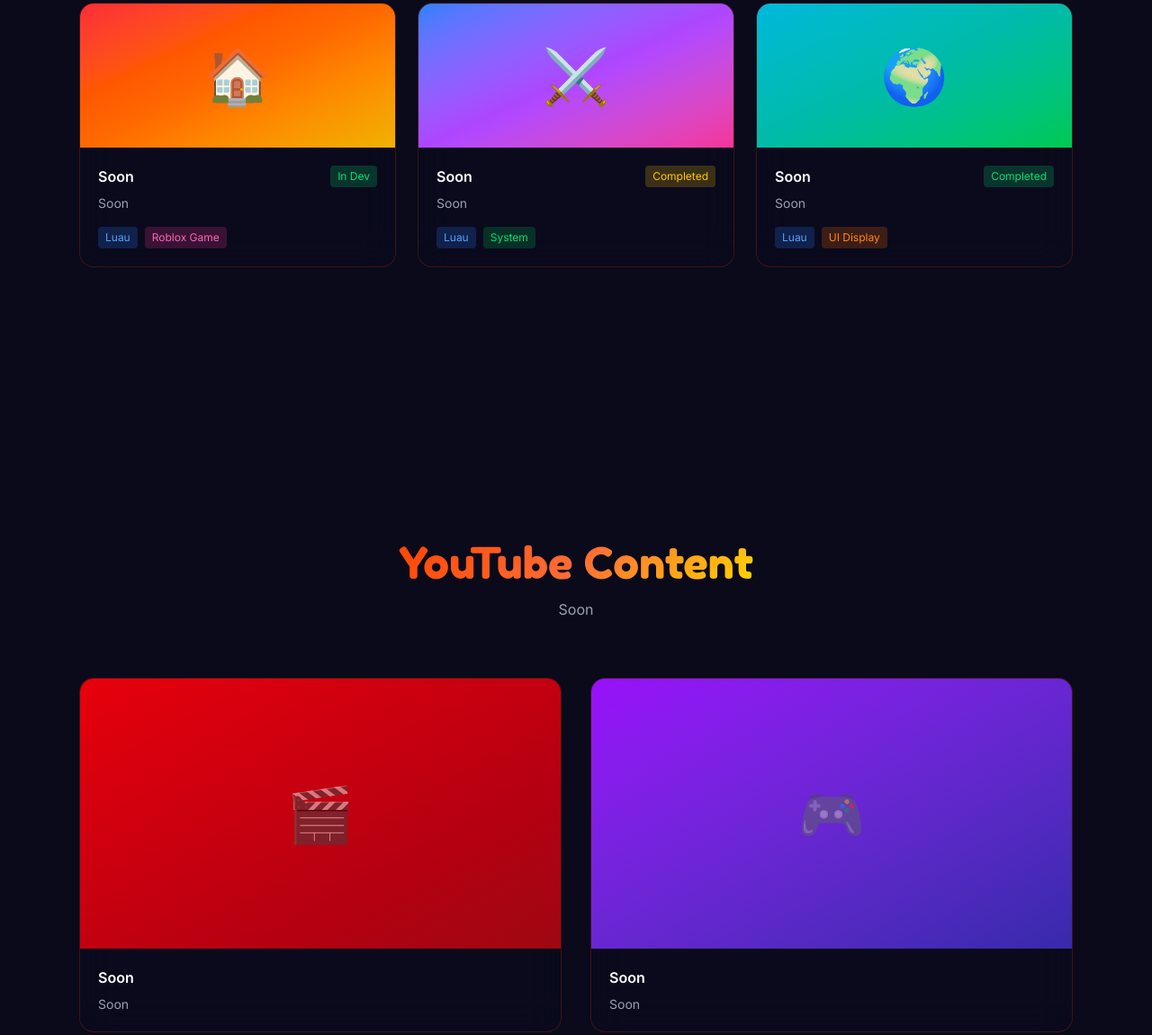
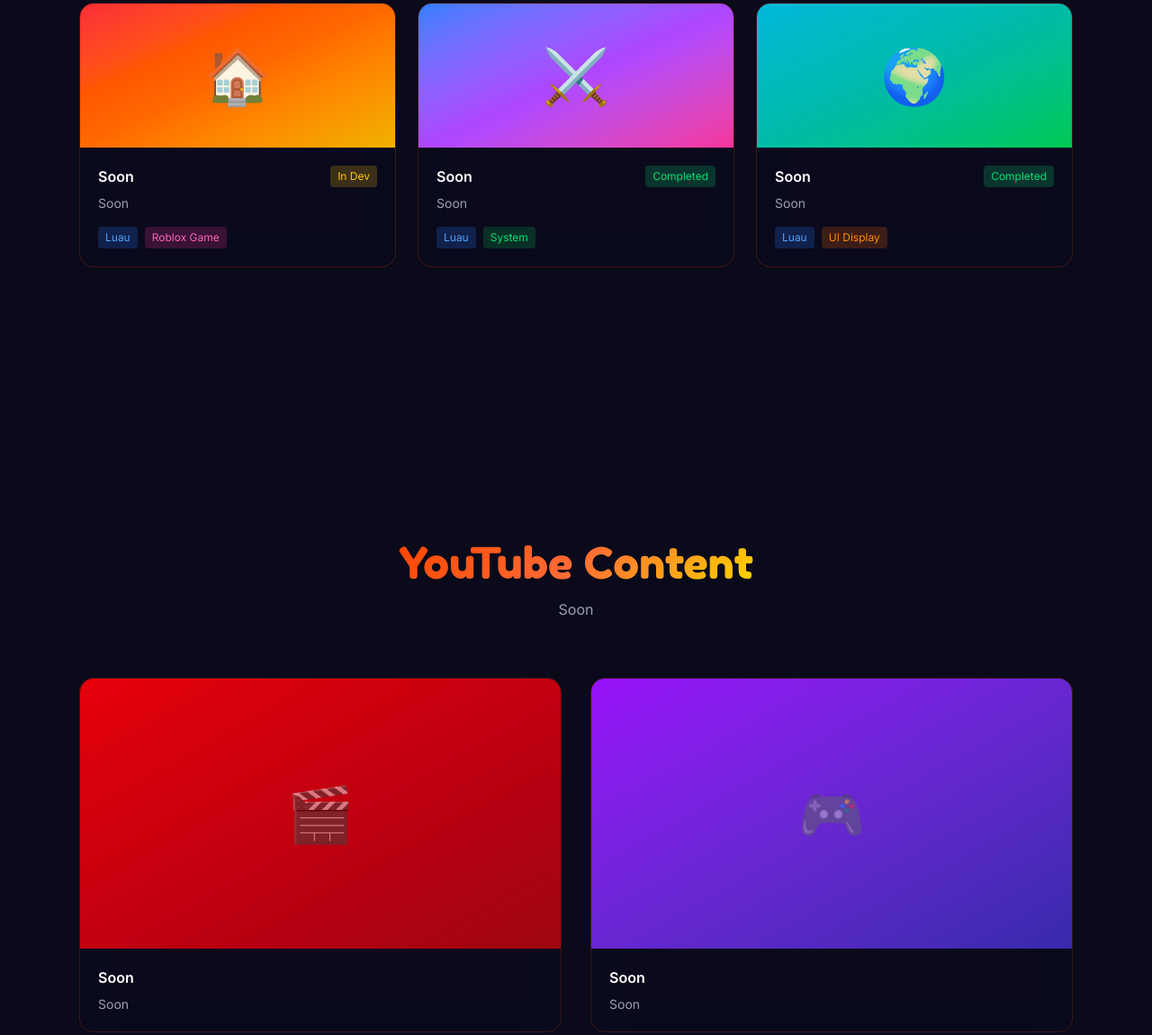
Before and after one commit to not-fireball/portfolio, a website: page public/index.html in a window 1280 px wide. Shown: the part 3526-4676 px from the top of the page at 90% size. Drawn offline with nearby package versions, Linux system fonts and the light colour scheme; files that its build step writes are made by us from their sources; no server answers.

Commit message:
Update status colors for development and completion

```diff
--- a/public/index.html
+++ b/public/index.html
@@ -564,7 +564,7 @@
       </div>
       <div class="p-5">
        <div class="flex items-center justify-between mb-2">
-        <h3 class="font-semibold text-white">Soon</h3><span class="text-xs text-green-400 bg-green-400/20 px-2 py-1 rounded">In Dev</span>
+        <h3 class="font-semibold text-white">Soon</h3><span class="text-xs text-yellow-400 bg-yellow-400/20 px-2 py-1 rounded">In Dev</span>
        </div>
        <p class="text-gray-400 text-sm mb-4">Soon</p>
        <div class="flex gap-2"><span class="px-2 py-1 bg-blue-500/20 text-blue-400 rounded text-xs">Luau</span> <span class="px-2 py-1 bg-pink-500/20 text-pink-400 rounded text-xs">Roblox Game</span>
@@ -576,7 +576,7 @@
       </div>
       <div class="p-5">
        <div class="flex items-center justify-between mb-2">
-        <h3 class="font-semibold text-white">Soon</h3><span class="text-xs text-yellow-400 bg-yellow-400/20 px-2 py-1 rounded">Completed</span>
+        <h3 class="font-semibold text-white">Soon</h3><span class="text-xs text-green-400 bg-green-400/20 px-2 py-1 rounded">Completed</span>
        </div>
        <p class="text-gray-400 text-sm mb-4">Soon</p>
        <div class="flex gap-2"><span class="px-2 py-1 bg-blue-500/20 text-blue-400 rounded text-xs">Luau</span> <span class="px-2 py-1 bg-green-500/20 text-green-400 rounded text-xs">System</span>
@@ -663,7 +663,7 @@
       <div class="timeline-dot"></div>
       <div class="glass rounded-xl p-6 hover-glow">
        <div class="flex items-center justify-between mb-2">
-        <h3 class="font-fredoka text-xl text-white">Bot Developer &amp; Owner</h3><span class="text-sm text-gray-400 bg-red-600 px-3 py-1 rounded-full">Discontinued</span>
+        <h3 class="font-fredoka text-xl text-white">Bot Developer &amp; Owner</h3><span class="text-sm text-red-400 bg-red-600/20 px-3 py-1 rounded-full">Discontinued</span>
        </div>
        <p class="text-orange-400 text-sm mb-3">Luster (A Verified Discord Bot) • 2022 - 2023</p>
        <p class="text-gray-400">Developed and hosted a Verified, All-in-One Discord Bot that was being used by over 120 servers, 150,000 users and had 100+ commands divided into various categories like utility, info, stats, moderation, security, tracking, dank and economy!</p>
```
